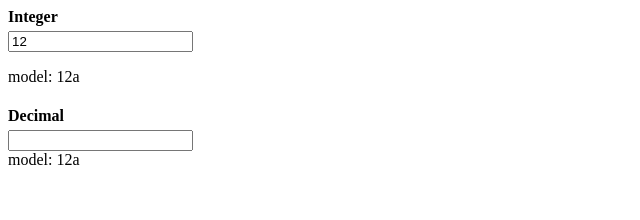
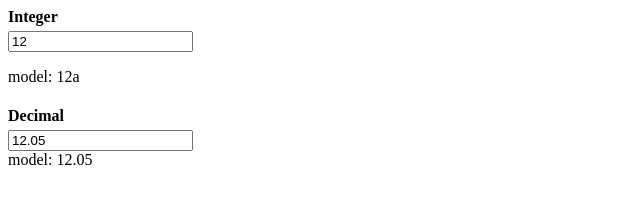
Before and after one commit to huymach91/ngx-basic-number-input, an Angular app: page / in a window 1280 px wide. Shown: the top 220 px of the page, without its empty margins (0-640 px from the left). Built offline with nearby package versions, Linux system fonts and the light colour scheme.

Commit message:
4 files modified

```diff
--- a/src/app/app.component.html
+++ b/src/app/app.component.html
@@ -10,5 +10,10 @@
 model: {{ form.get('number').value }}
 
 <h4>Decimal</h4>
-<input type="text" ngx-basic-number-input [config]="decimalInputConfig" />
-<div>model: {{ form.get('number').value }}</div>
+<input
+  type="text"
+  ngx-basic-number-input
+  [config]="decimalInputConfig"
+  [(ngModel)]="decimal"
+/>
+<div>model: {{ decimal }}</div>
--- a/src/app/app.component.ts
+++ b/src/app/app.component.ts
@@ -11,6 +11,8 @@ export class AppComponent implements OnInit {
   form = this.formBuilder.group({
     number: this.formBuilder.control(''),
   });
+
+  decimal = '12.05';
 
   public numberInputConfig: INumberInputOptional = {
     separator: ',',
--- a/src/app/ngx-basic-number-input/ngx-basic-number-input.directive.ts
+++ b/src/app/ngx-basic-number-input/ngx-basic-number-input.directive.ts
@@ -47,7 +47,7 @@ export class NgxBasicNumberInputComponent
   }
 
   writeValue(value: string): void {
-    const formatted = value ? value.replace(/[^0-9]/, '') : '0';
+    const formatted = value ? value.replace(/[^0-9\.\,]/, '') : '0';
     (this.element.nativeElement as HTMLInputElement).value =
       this.inputRef.format(formatted);
   }
--- a/src/app/ngx-basic-number-input/ts-number-input.ts
+++ b/src/app/ngx-basic-number-input/ts-number-input.ts
@@ -178,6 +178,7 @@ export class NumberInput {
 
     let value = event.target.value;
     const formatted = this.format(value);
+    // model to view
     this.element.value = formatted;
     // trigger 'change' event
     const unformatted = this.unformat(formatted);
@@ -192,7 +193,6 @@ export class NumberInput {
       this.optional.fractionDigits && this.fractionalChar === ','
         ? this.decimalPart(value)
         : this.noDecimal(value);
-
     // case 2: if percentage = true, it's value must be [0, 100]
     if (this.optional.percentage) {
       formatted = this.percentage(this.unformat(formatted));
```
